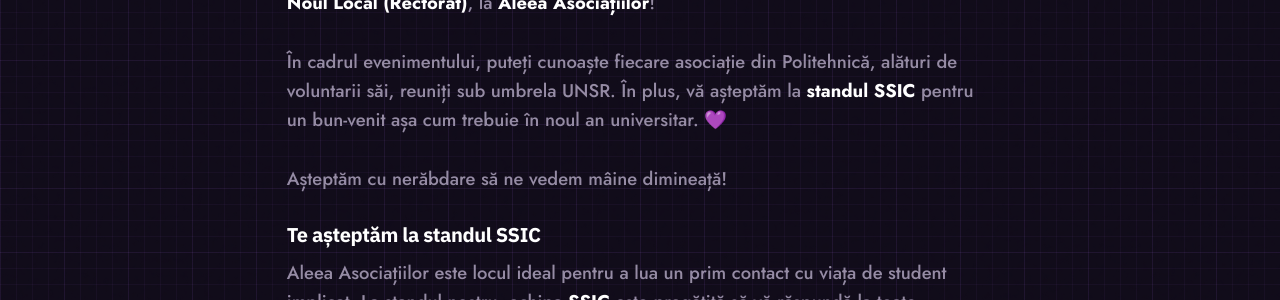
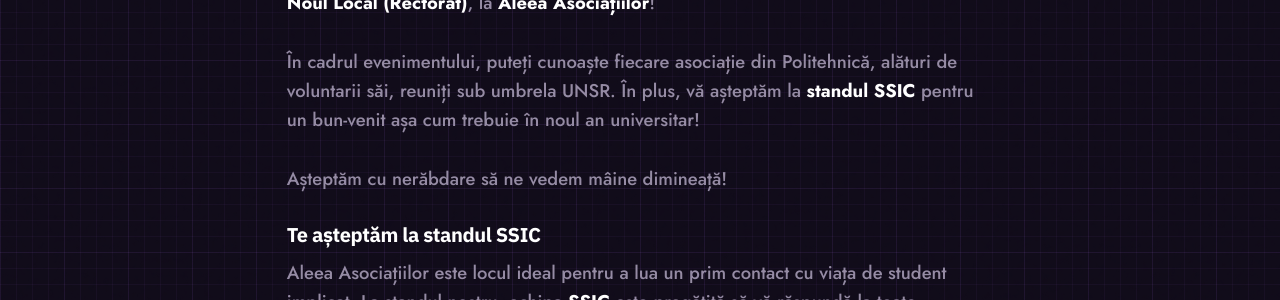
Before and after one commit to prssic/ssic, a Jekyll site: the page built from _avizier/aleea-asociatiilor.md, in a window 1280 px wide. Shown: the part 771-1071 px from the top of the page. Built offline with Jekyll 4.4.1, drawn with Linux system fonts in a browser that asks for light colours; nearby versions of some CDN libraries; a script that is not in the unit is left out.

```diff
--- a/_avizier/aleea-asociatiilor.md
+++ b/_avizier/aleea-asociatiilor.md
@@ -9,7 +9,7 @@ layout: avizier-post
 ---
 Cu ocazia începerii noului an universitar, Uniunea Națională a Studenților din România (UNSR) și SSIC vă invită **mâine, 28 septembrie**, începând cu **ora 10:00**, în **Campus Noul Local (Rectorat)**, la **Aleea Asociațiilor**!
 
-În cadrul evenimentului, puteți cunoaște fiecare asociație din Politehnică, alături de voluntarii săi, reuniți sub umbrela UNSR. În plus, vă așteptăm la **standul SSIC** pentru un bun-venit așa cum trebuie în noul an universitar. 💜
+În cadrul evenimentului, puteți cunoaște fiecare asociație din Politehnică, alături de voluntarii săi, reuniți sub umbrela UNSR. În plus, vă așteptăm la **standul SSIC** pentru un bun-venit așa cum trebuie în noul an universitar!
 
 Așteptăm cu nerăbdare să ne vedem mâine dimineață!
 
```
